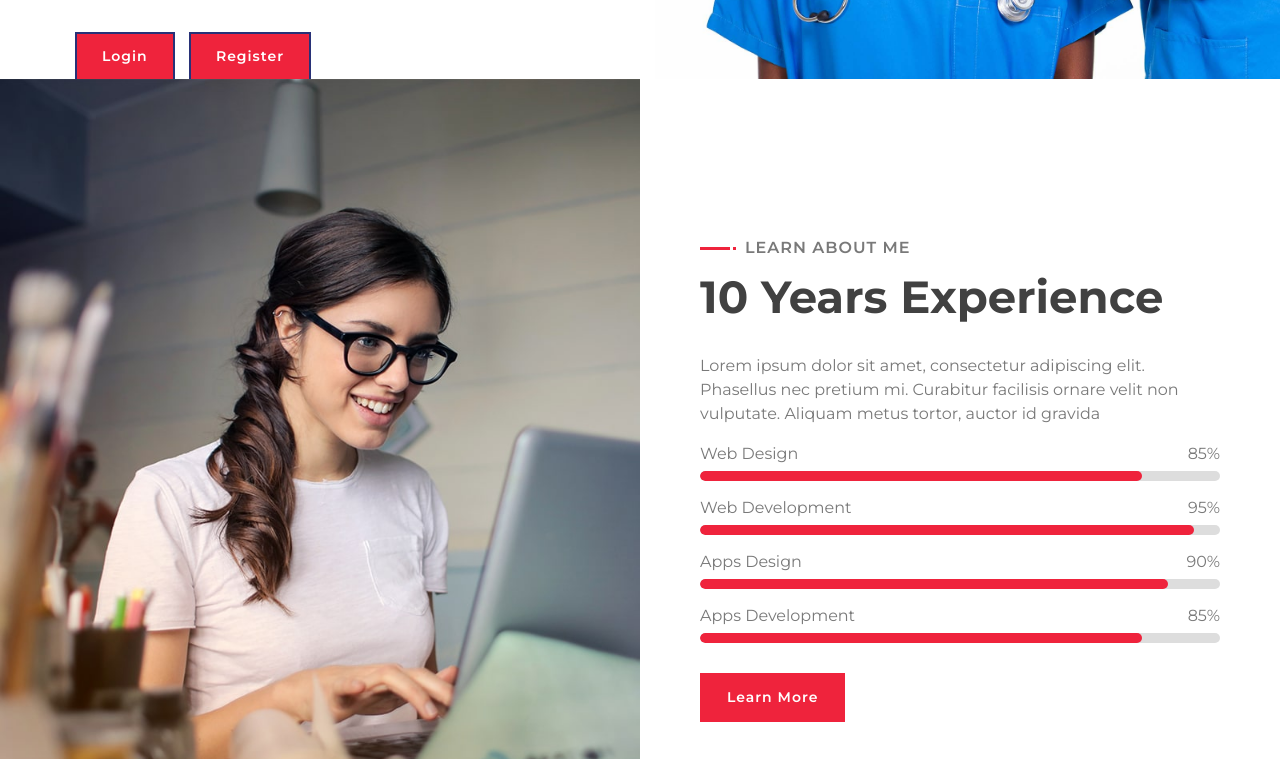
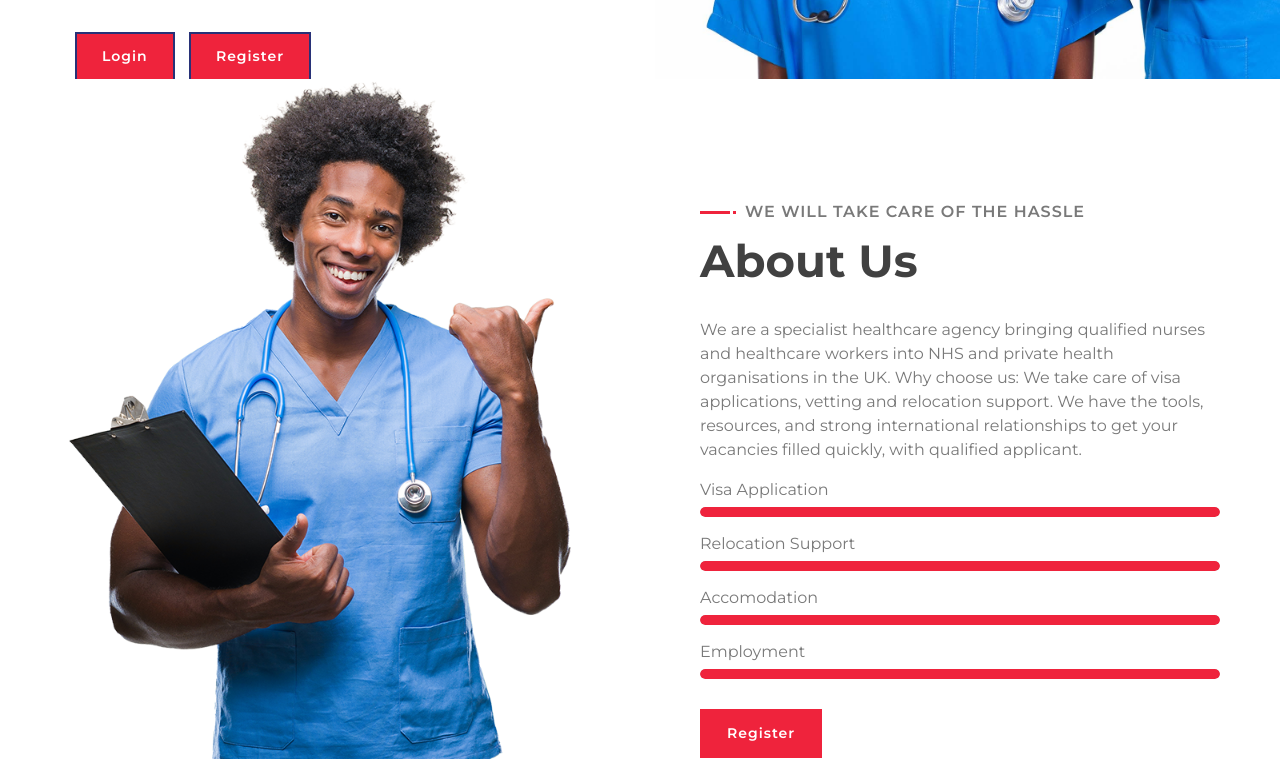
Before and after one commit to Ricki100/IHP, a plain HTML site: page index.html in a window 1280 px wide. Shown: the part 721-1480 px from the top of the page. Drawn offline with nearby package versions, Linux system fonts and the light colour scheme; animation ran at ten frames a second.

Commit message:
home updated

```diff
--- a/index.html
+++ b/index.html
@@ -83,47 +83,52 @@
                 <div class="row align-items-center">
                     <div class="col-lg-6">
                         <div class="about-img">
-                            <img src="img/about.jpg" alt="Image">
+                            <img src="img/about.png" alt="Image">
                         </div>
                     </div>
                     <div class="col-lg-6">
                         <div class="about-content">
                             <div class="section-header text-left">
-                                <p>Learn About Me</p>
-                                <h2>10 Years Experience</h2>
+                                <p>We will take care of the hassle</p>
+                                <h2>About Us</h2>
                             </div>
                             <div class="about-text">
                                 <p>
-                                    Lorem ipsum dolor sit amet, consectetur adipiscing elit. Phasellus nec pretium mi. Curabitur facilisis ornare velit non vulputate. Aliquam metus tortor, auctor id gravida
+                                  We are a specialist healthcare agency bringing qualified nurses and healthcare workers into NHS and private health organisations in the UK.
+
+                                  Why choose us:
+                                  We take care of visa applications, vetting and relocation support.
+
+                                  We have the tools, resources, and strong international relationships to get your vacancies filled quickly, with qualified applicant.
                                 </p>
                             </div>
                             <div class="skills">
                                 <div class="skill-name">
-                                    <p>Web Design</p><p>85%</p>
+                                    <p>Visa Application</p><p></p>
                                 </div>
                                 <div class="progress">
-                                    <div class="progress-bar" role="progressbar" aria-valuenow="85" aria-valuemin="0" aria-valuemax="100"></div>
+                                    <div class="progress-bar" role="progressbar" aria-valuenow="100" aria-valuemin="0" aria-valuemax="100"></div>
                                 </div>
                                 <div class="skill-name">
-                                    <p>Web Development</p><p>95%</p>
+                                    <p>Relocation Support</p><p></p>
                                 </div>
                                 <div class="progress">
-                                    <div class="progress-bar" role="progressbar" aria-valuenow="95" aria-valuemin="0" aria-valuemax="100"></div>
+                                    <div class="progress-bar" role="progressbar" aria-valuenow="100" aria-valuemin="0" aria-valuemax="100"></div>
                                 </div>
                                 <div class="skill-name">
-                                    <p>Apps Design</p><p>90%</p>
+                                    <p>Accomodation</p><p></p>
                                 </div>
                                 <div class="progress">
-                                    <div class="progress-bar" role="progressbar" aria-valuenow="90" aria-valuemin="0" aria-valuemax="100"></div>
+                                    <div class="progress-bar" role="progressbar" aria-valuenow="100" aria-valuemin="0" aria-valuemax="100"></div>
                                 </div>
                                 <div class="skill-name">
-                                    <p>Apps Development</p><p>85%</p>
+                                    <p>Employment</p><p></p>
                                 </div>
                                 <div class="progress">
-                                    <div class="progress-bar" role="progressbar" aria-valuenow="85" aria-valuemin="0" aria-valuemax="100"></div>
+                                    <div class="progress-bar" role="progressbar" aria-valuenow="100" aria-valuemin="0" aria-valuemax="100"></div>
                                 </div>
                             </div>
-                            <a class="btn" href="">Learn More</a>
+                            <a class="btn" href="">Register</a>
                         </div>
                     </div>
                 </div>
```
Also changed, not shown: img/about.png (added), 1 other file.
